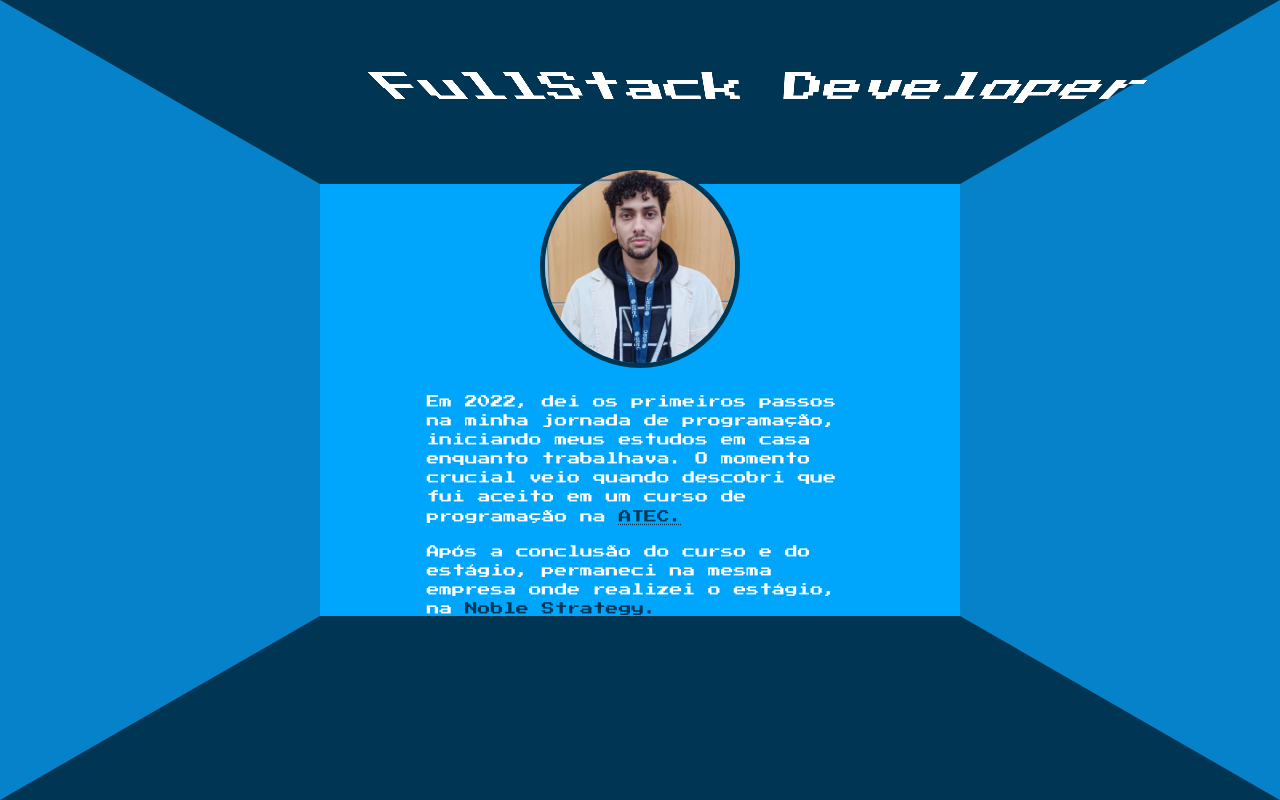
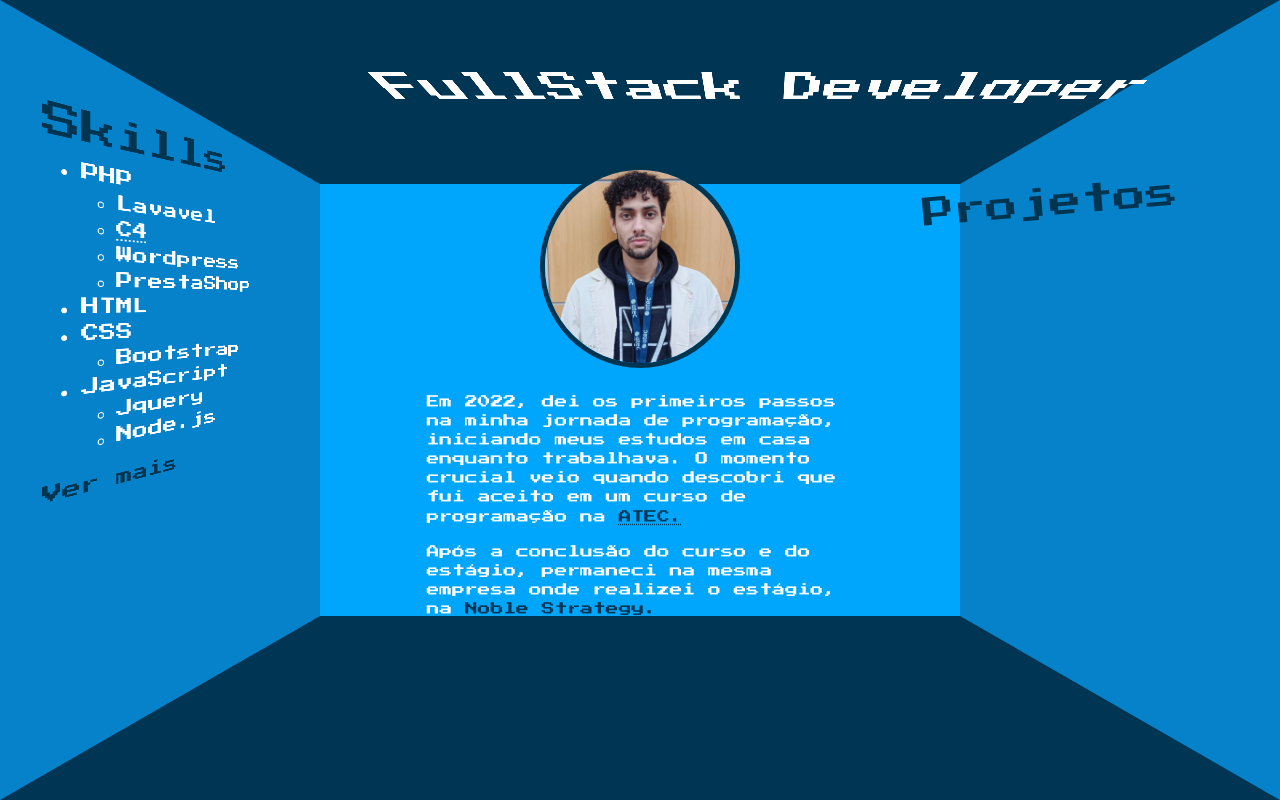
Before and after one commit to BBorges23/Portfolio, a plain HTML site: page index.html in a window 1280 px wide. Drawn offline with nearby package versions, Linux system fonts and the light colour scheme.

Commit message:
skills&projetos iniciados

```diff
--- a/assets/css/style.css
+++ b/assets/css/style.css
@@ -1,8 +1,18 @@
+:root {
+    --color-top-bottom: #0582CA;
+    --color-left-right: #0582CA;
+    --color-centro: #00A6FB;
+    --color-tag-a: #003554;
+    --color-destaque : #003552;
+}
+.color-a{
+    color : var(--color-destaque);
+}
+/*Geral */
 body {
     font-family: "Press Start 2P", system-ui;
     overflow: hidden;
 }
-
 #home-page {
     width: 100vw;
     height: 100vh;
@@ -22,10 +32,12 @@ body {
     );
 }
 #row {
-    background-color: #0582CA;
+    background-color: var(--color-left-right);
 }
+
+/*sessao do centro */
 .centro-info {
-    background-color: #00A6FB;
+    background-color: var(--color-centro);
     height: 100%;
 
 }
@@ -34,10 +46,17 @@ body {
     font-weight: 300;
     color: white;
     a {
-       color: #003554;
+       color: var(--color-tag-a);
         text-decoration: none;
     }
 }
+#photo {
+    img {
+        border: solid 5px var(--color-destaque);
+    }
+}
+
+/*sessoes das paredes */
 #title {
     position: fixed;
     top: 8%;
@@ -47,8 +66,23 @@ body {
         transform: perspective(300px) rotateX(-40deg)
     }
 }
-#photo {
-    img {
-        border: solid 5px #003552;
+#languages {
+    position: fixed;
+    left: 4vw;
+    top: 10vw;
+    color: white;
+    transform: perspective(300px) rotateY(25deg);
+    h2 {
+        color: var(--color-destaque);
     }
 }
+#projects {
+    position: fixed;
+    right: 8vw;
+    top: 23vh;
+    color: white;
+    transform: perspective(300px) rotate3d(1, 1, 5, -5deg);
+    h2 {
+        color: var(--color-destaque);
+    }
+}
--- a/index.html
+++ b/index.html
@@ -13,9 +13,7 @@
     <link href="https://fonts.googleapis.com/css2?family=Press+Start+2P&display=swap" rel="stylesheet">
     <title>Home Page</title>
 </head>
-<style>
 
-</style>
 <body>
 
 <section>
@@ -35,7 +33,7 @@
                             de programação na <a href="https://www.atec.pt/academia-formacao-atec/quem-somos.html" target="_blank">
                                 <abbr title="A ATEC é a uma Academia de Formação ">ATEC.</abbr> </a></p>
                         <p>Após a conclusão do curso e do estágio, permaneci na mesma empresa onde realizei o estágio,
-                            na <a href="https://www.noblestrategy.pt/">Noble Strategy.</a></p>
+                            na <a href="https://www.noblestrategy.pt/" target="_blank">Noble Strategy.</a></p>
                     </div>
                 </div>
             </div>
@@ -45,8 +43,34 @@
         <h1 class="text-center">FullStack Developer</h1>
     </div>
     <div id="languages">
+        <h2>Skills</h2>
+        <ul>
+            <li>PHP</li>
+            <ul>
+                <li>Lavavel</li>
+                <li> <abbr title="codeigniter 4" >C4</abbr></li>
+                <li>Wordpress</li>
+                <li>PrestaShop</li>
+            </ul>
+            <li>HTML</li>
+            <li>CSS</li>
+            <ul>
+                <li>Bootstrap</li>
+            </ul>
+            <li>JavaScript</li>
+            <ul>
+                <li>Jquery</li>
+                <li>Node.js</li>
+            </ul>
+        </ul>
+        <a href="#" class="text-decoration-none color-a">Ver mais</a>
+    </div>
+    <div id="projects">
+        <h2>Projetos</h2>
+
 
     </div>
+
 </section>
 
 
```
